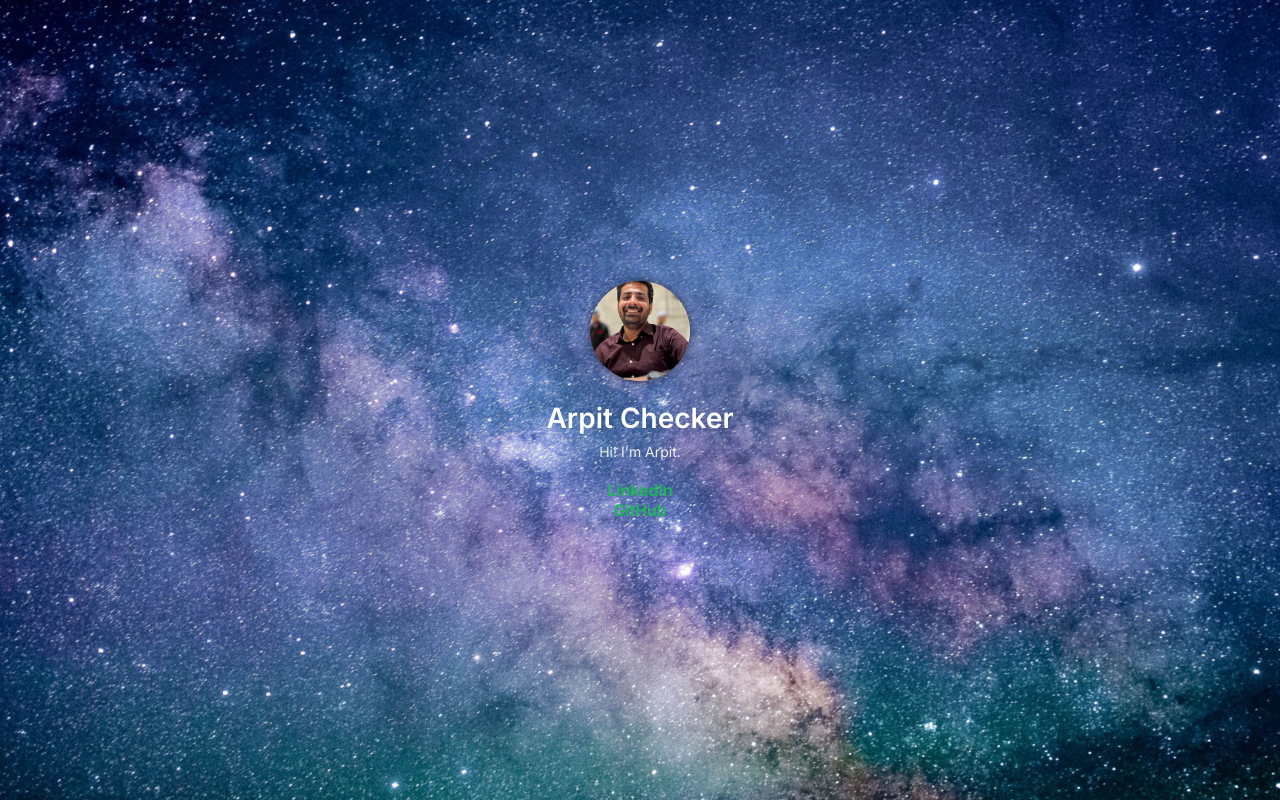
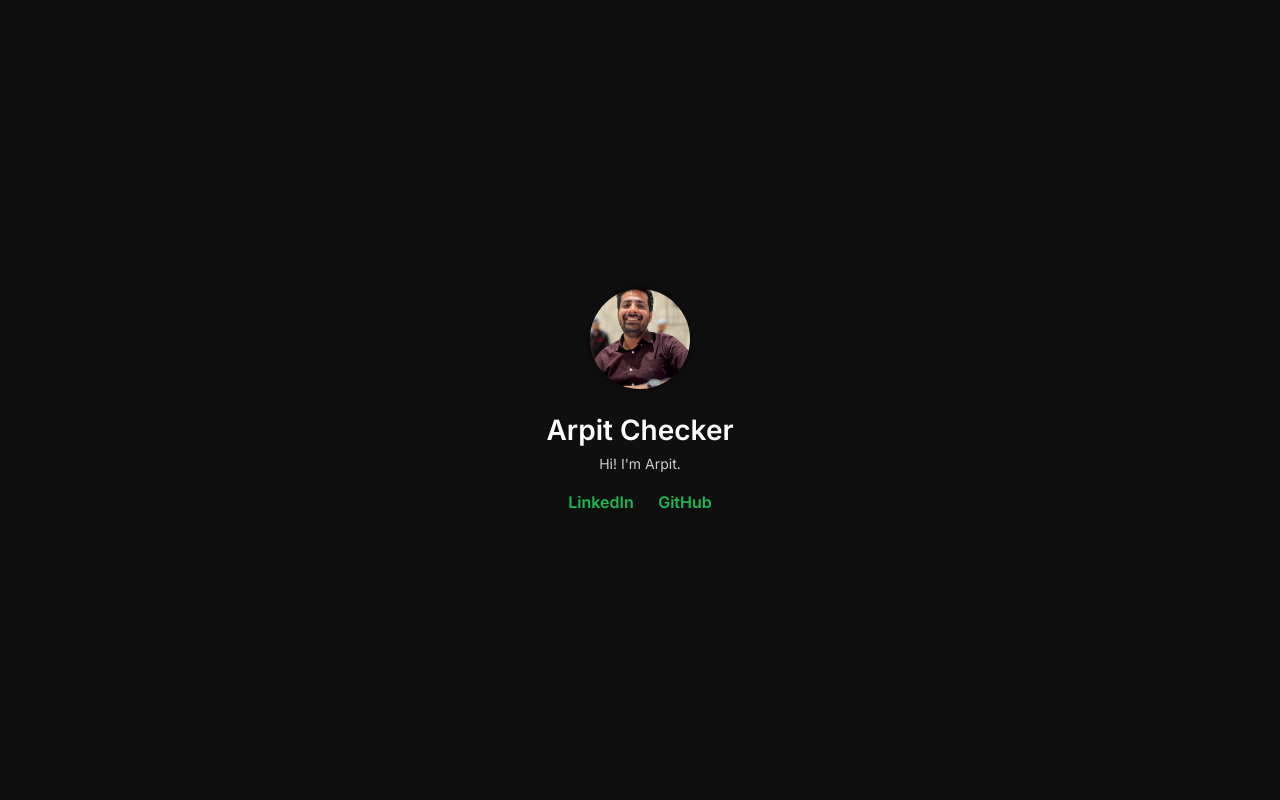
Before and after one commit to ArpitChecker/arpitchecker.github.io, a plain HTML site: page index.html in a window 1280 px wide. Drawn offline with Linux system fonts and the light colour scheme.

Commit message:
index.html

```diff
--- a/index.html
+++ b/index.html
@@ -12,38 +12,18 @@
       box-sizing: border-box;
     }
 
-    body, html {
-      height: 100%;
+    body {
+      background-color: #0f0f0f;
+      color: #fff;
       font-family: 'Inter', sans-serif;
-      background-image: url('galaxy.jpg');
-      background-size: cover;
-      background-repeat: no-repeat;
-      background-attachment: fixed;
-      background-position: center;
-      color: white;
-      position: relative;
-    }
-
-    body::before {
-      content: '';
-      position: fixed;
-      top: 0;
-      left: 0;
-      width: 100%;
-      height: 100%;
-      background: rgba(0, 0, 0, 0.4); /* Overlay darkness */
-      z-index: -1;
+      height: 100vh;
+      display: flex;
+      justify-content: center;
+      align-items: center;
     }
 
     .container {
-      display: flex;
-      flex-direction: column;
-      justify-content: center;
-      align-items: center;
-      height: 100vh;
       text-align: center;
-      padding: 20px;
-      z-index: 1;
     }
 
     .profile-pic {
@@ -64,7 +44,7 @@
     p {
       font-size: 14px;
       margin-bottom: 20px;
-      color: #eeeeee;
+      color: #ccc;
     }
 
     a {
@@ -81,7 +61,7 @@
 </head>
 <body>
   <div class="container">
-    <img class="profile-pic" src="profile.jpg" alt="Arpit Checker">
+<img class="profile-pic" src="profile.jpg" alt="Arpit Checker">
     <h1>Arpit Checker</h1>
     <p>Hi! I'm Arpit.</p>
     <a href="https://in.linkedin.com/in/arpit-checker-7914a3240" target="_blank">LinkedIn</a>
```
